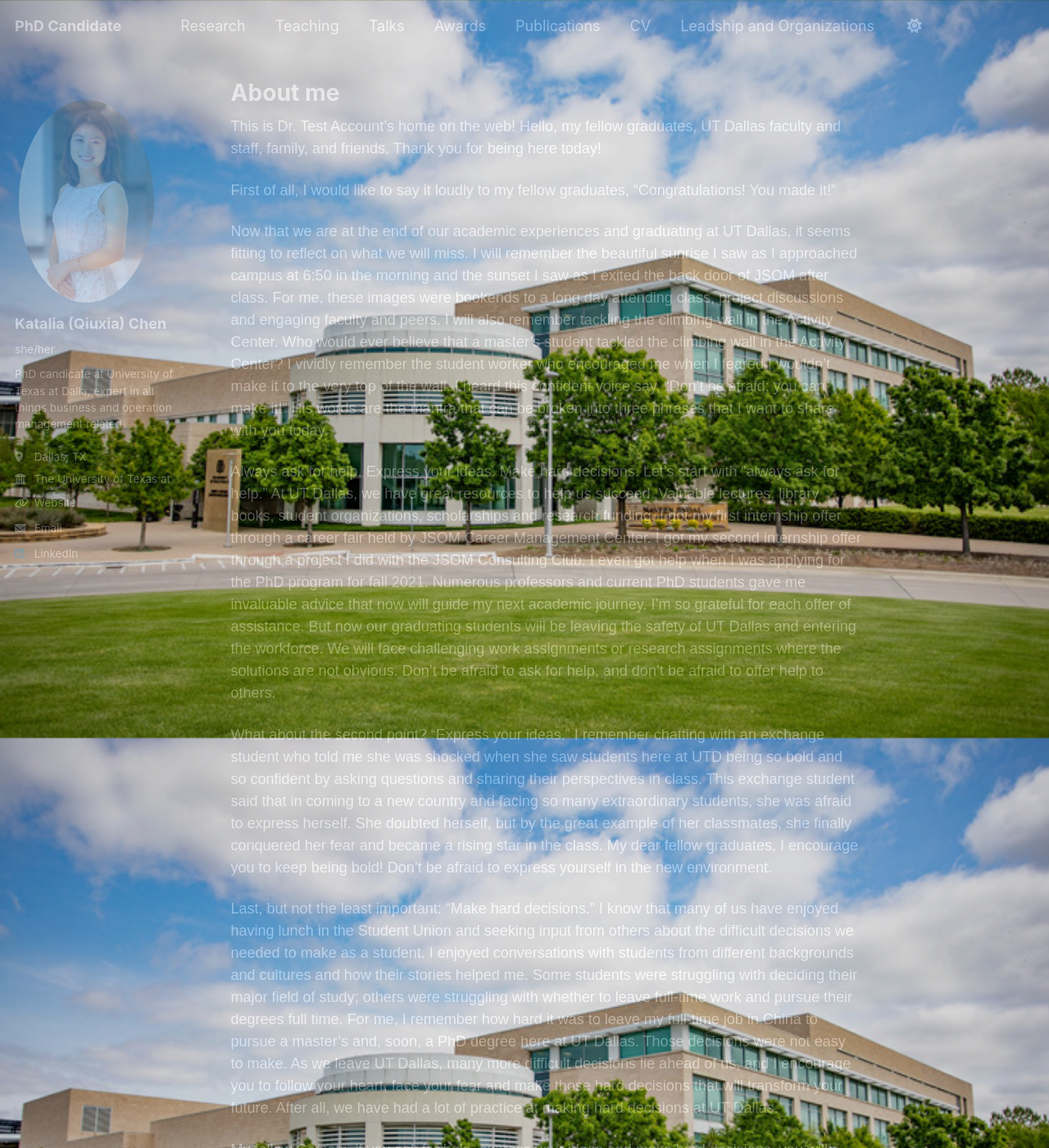
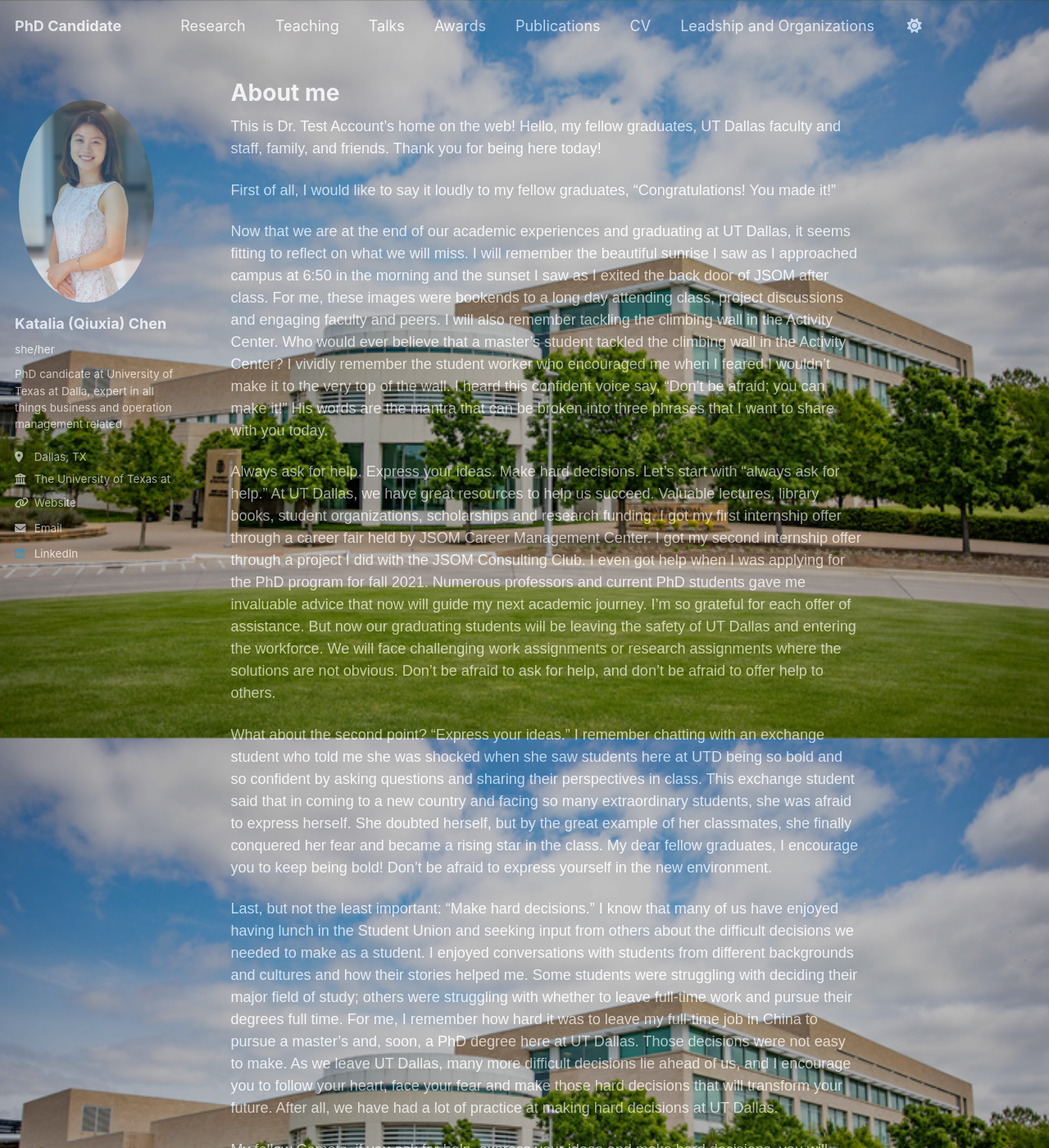
Before and after one commit to qxc2/Katalia_Qiuxia_Chen_v1, a Jekyll site: the page built from _pages/about.md, in a window 1280 px wide and 1400 px high. Shown: the whole window at 82% size. Built offline with Jekyll 4.4.1, drawn with Linux system fonts in a browser that asks for light colours.

Commit message:
Update main.scss

```diff
--- a/assets/css/main.scss
+++ b/assets/css/main.scss
@@ -39,7 +39,7 @@ body {
   background-attachment: fixed;
   color: #fff; // Ensures readability on dark backgrounds
   font-family: Arial, sans-serif;
-  opacity: 0.3;
+  opacity: 0.6;
 }
 
 // Optional: Overlay for readability
```
